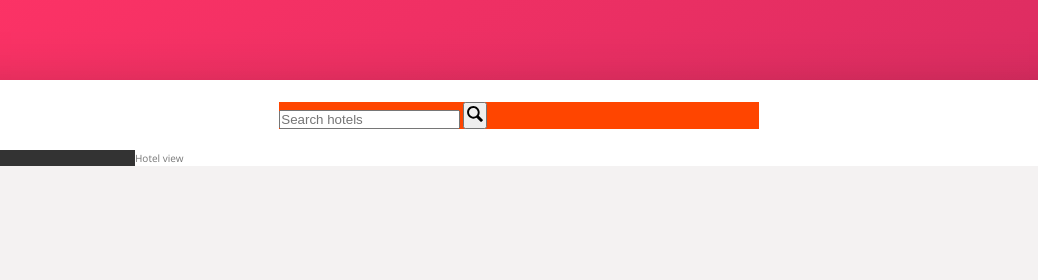
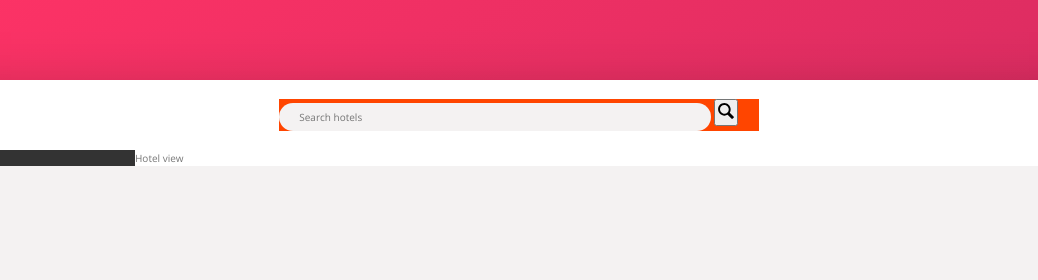
Before and after one commit to youssef-md/Trillo, a website: page index.html in a window 1280 px wide. Shown: the top 280 px of the page, 121-1159 px from the left. Drawn offline with nearby package versions, Linux system fonts and the light colour scheme.

Commit message:
Style search and search__input, growing when focusing it

```diff
--- a/sass/components/_header-elements.scss
+++ b/sass/components/_header-elements.scss
@@ -8,7 +8,21 @@
   flex: 0 0 40%;
 
   &__input {
+    font-family: inherit;
+    color: inherit;
+    font-size: inherit;
+    background-color: var(--color-grey-light-2);
+    border: none;
+    padding: .7rem 2rem;
+    border-radius: 10rem;
+    width: 90%;
+    animation: all .3s;
 
+    &:focus {
+      outline: none;
+      width: 100%;
+      background-color: var(--color-grey-light-3);
+    }
   }
 
   &__button {
```
Also changed, not shown: css/style.css.
